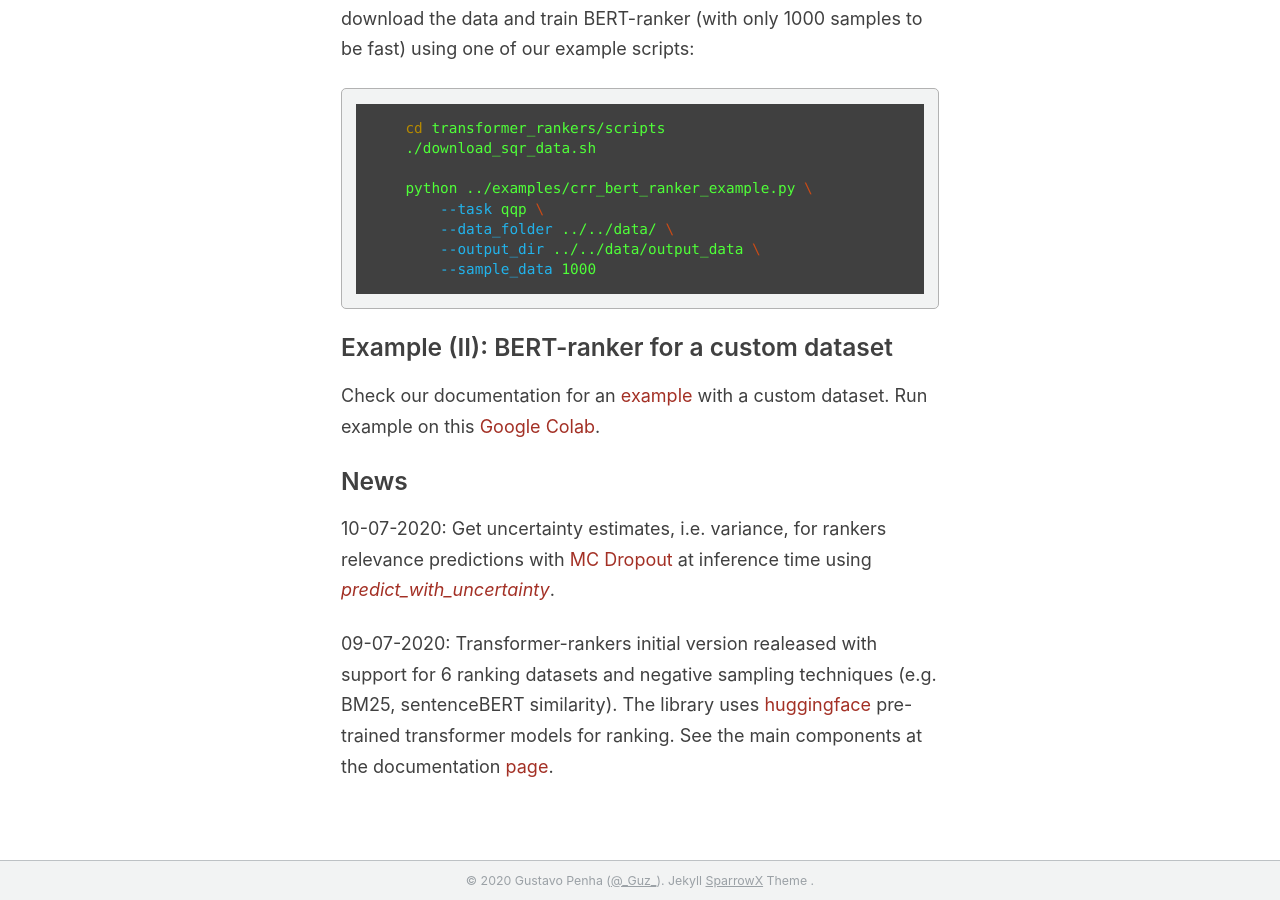
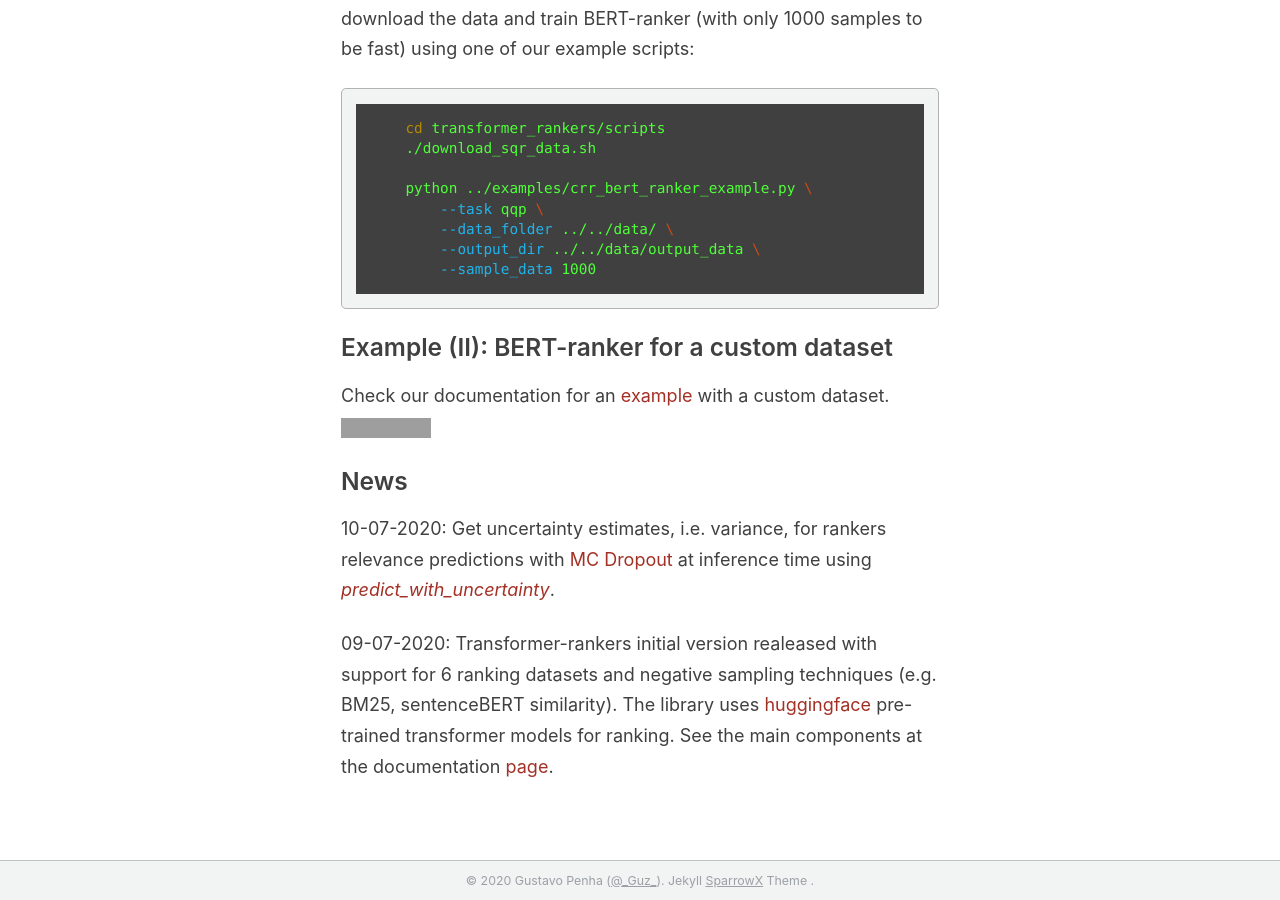
Before and after one commit to Guzpenha/transformer_rankers, a Jekyll site: the page built from docs/index.md, in a window 1280 px wide and 900 px high, scrolled down 754 px. Built offline with Jekyll 4.4.1, drawn with Linux system fonts in a browser that asks for light colours; grey boxes are pictures that could not be loaded.

Commit message:
Adding colab icon

````diff
--- a/docs/index.md
+++ b/docs/index.md
@@ -38,7 +38,8 @@ The task is to rank similar questions to an input question. We download the data
 ```
 
 ## Example (II): BERT-ranker for a custom dataset
-Check our documentation for an [example](https://guzpenha.github.io/transformer-rankers-doc/html/quick-start.html#example-ii-custom-dataset) with a custom dataset. Run example on this [Google Colab](https://colab.research.google.com/drive/1h6N7uGMFWS5n5y95bUmxUdgPcVSU0xNu?usp=sharing).
+Check our documentation for an [example](https://guzpenha.github.io/transformer-rankers-doc/html/quick-start.html#example-ii-custom-dataset) with a custom dataset. [![Open In Colab](https://colab.research.google.com/assets/colab-badge.svg)](https://colab.research.google.com/drive/1h6N7uGMFWS5n5y95bUmxUdgPcVSU0xNu?usp=sharing)
+
 
 ## News
 
````
